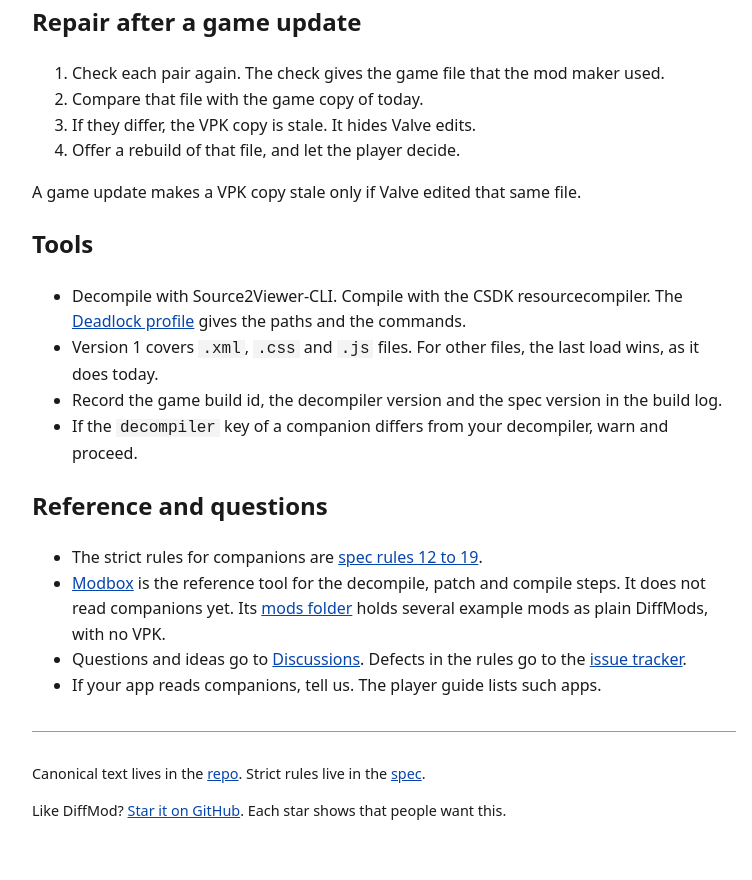
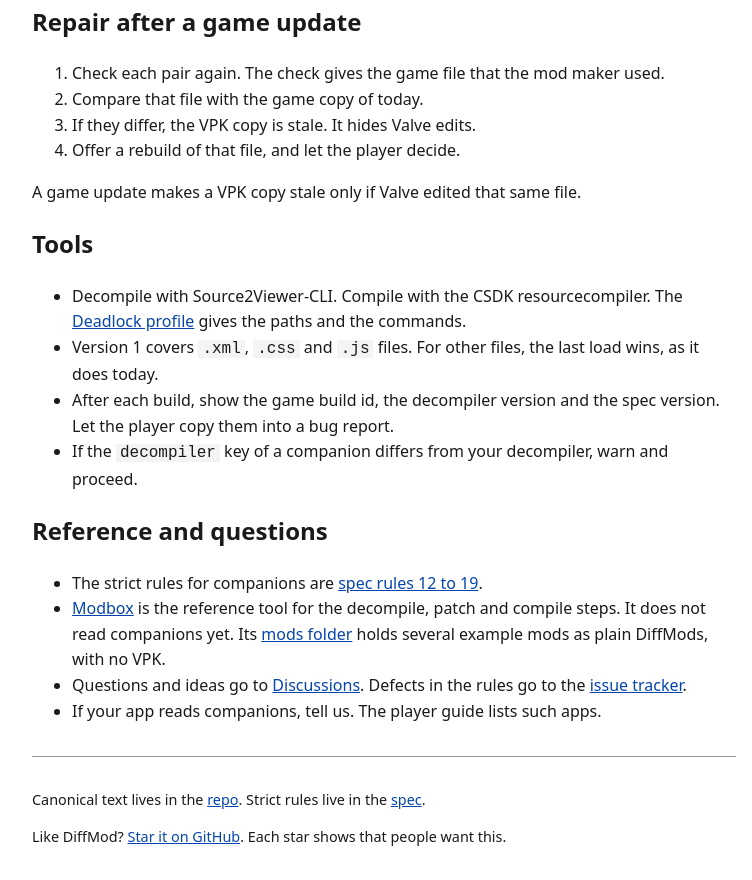
Before and after one commit to diffmod/diffmod-spec, a plain HTML site: page site/mod-managers/index.html in a window 1280 px wide. Shown: the part 2037-2917 px from the top of the page, without its empty margins (256-1008 px from the left). Before the commit the page ends 2891 px from the top, so only its background shows below. Drawn offline with Linux system fonts and the light colour scheme.

Commit message:
spec, site: show the build record to the user
"Build log" named no place. The record exists for bug reports.

Assisted-by: Claude Code (claude-opus-5-5)

```diff
--- a/site/mod-managers/index.html
+++ b/site/mod-managers/index.html
@@ -108,7 +108,7 @@
 <ul>
 <li>Decompile with Source2Viewer-CLI. Compile with the CSDK resourcecompiler. The <a href="https://github.com/diffmod/spec/blob/main/profiles/deadlock.md">Deadlock profile</a> gives the paths and the commands.</li>
 <li>Version 1 covers <code>.xml</code>, <code>.css</code> and <code>.js</code> files. For other files, the last load wins, as it does today.</li>
-<li>Record the game build id, the decompiler version and the spec version in the build log.</li>
+<li>After each build, show the game build id, the decompiler version and the spec version. Let the player copy them into a bug report.</li>
 <li>If the <code>decompiler</code> key of a companion differs from your decompiler, warn and proceed.</li>
 </ul>
 </section>
```
Also changed, not shown: site/spec/index.html (+1 -1 lines), 1 other file.
